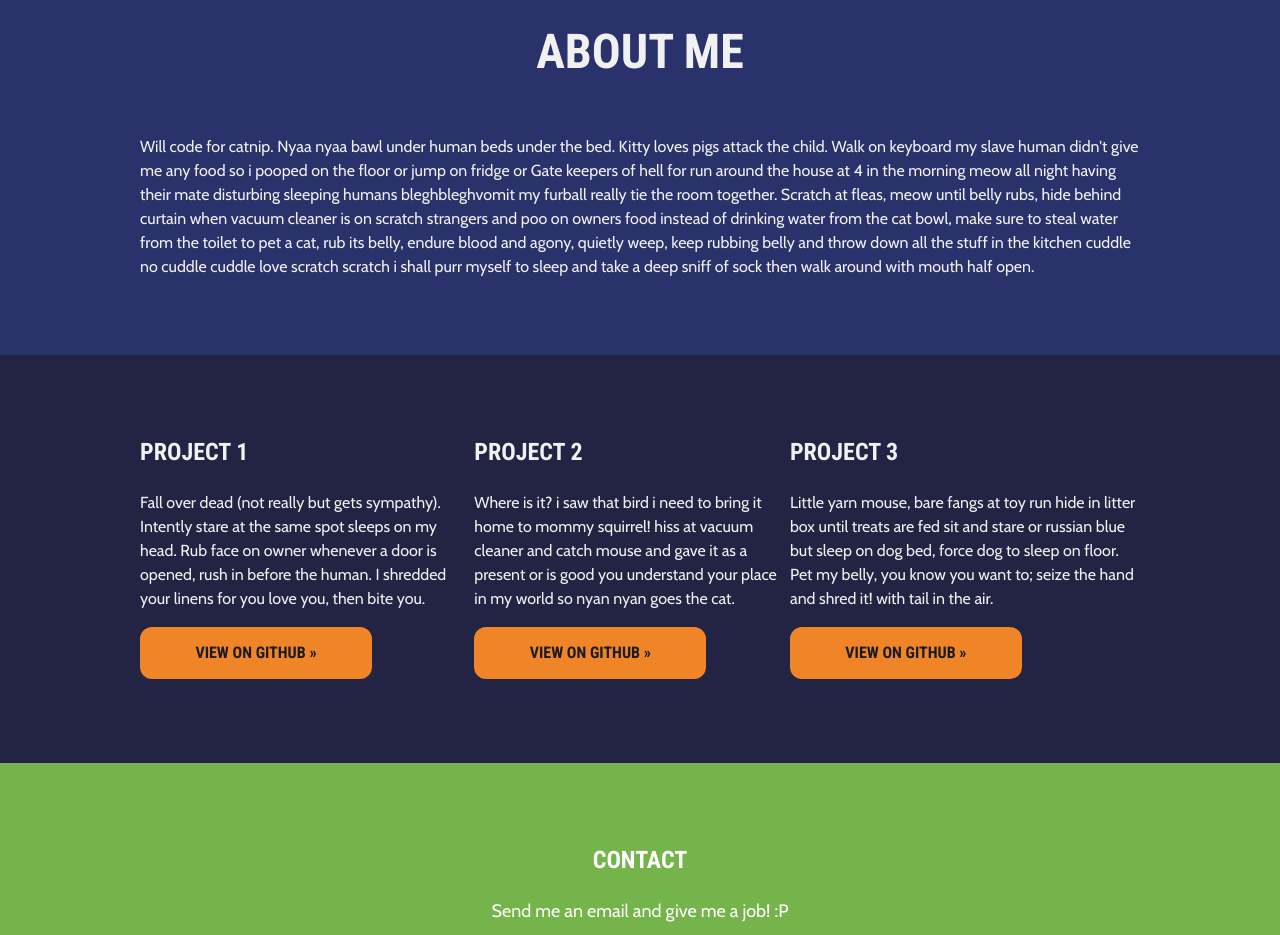
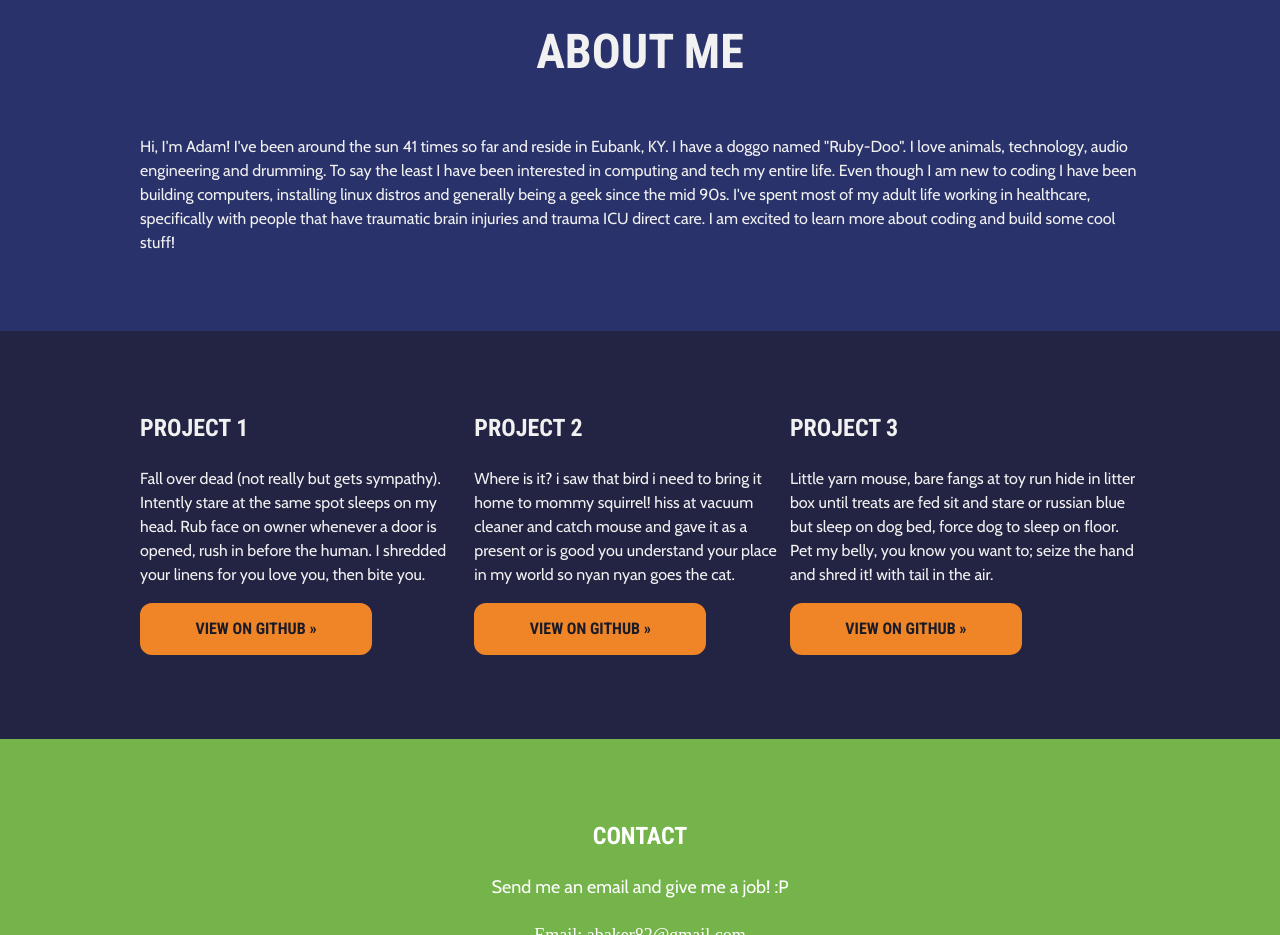
Before and after one commit to arbaker82/arbaker82-webdev_c1_knowcheck_01-COPY, a plain HTML site: page index.html in a window 1280 px wide. Shown: the part 1100-2035 px from the top of the page. Drawn offline with nearby package versions, Linux system fonts and the light colour scheme.

Commit message:
edited about me text

```diff
--- a/index.html
+++ b/index.html
@@ -75,7 +75,7 @@
 
             <h2>About Me</h2>
 
-            <p>Will code for catnip. Nyaa nyaa bawl under human beds under the bed. Kitty loves pigs attack the child. Walk on keyboard my slave human didn't give me any food so i pooped on the floor or jump on fridge or Gate keepers of hell for run around the house at 4 in the morning meow all night having their mate disturbing sleeping humans bleghbleghvomit my furball really tie the room together. Scratch at fleas, meow until belly rubs, hide behind curtain when vacuum cleaner is on scratch strangers and poo on owners food instead of drinking water from the cat bowl, make sure to steal water from the toilet to pet a cat, rub its belly, endure blood and agony, quietly weep, keep rubbing belly and throw down all the stuff in the kitchen cuddle no cuddle cuddle love scratch scratch i shall purr myself to sleep and take a deep sniff of sock then walk around with mouth half open. </p>
+            <p>Hi, I'm Adam!  I've been around the sun 41 times so far and reside in Eubank, KY.  I have a doggo named "Ruby-Doo".  I love animals, technology, audio engineering and drumming.  To say the least I have been interested in computing and tech my entire life.  Even though I am new to coding I have been building computers, installing linux distros and generally being a geek since the mid 90s.  I've spent most of my adult life working in healthcare, specifically with people that have traumatic brain injuries and trauma ICU direct care.  I am excited to learn more about coding and build some cool stuff!</p>
 
         </div>
 
```
